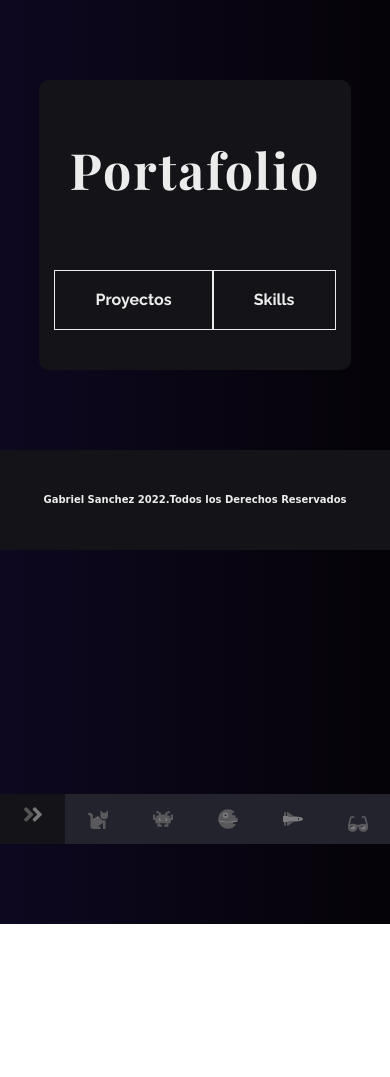
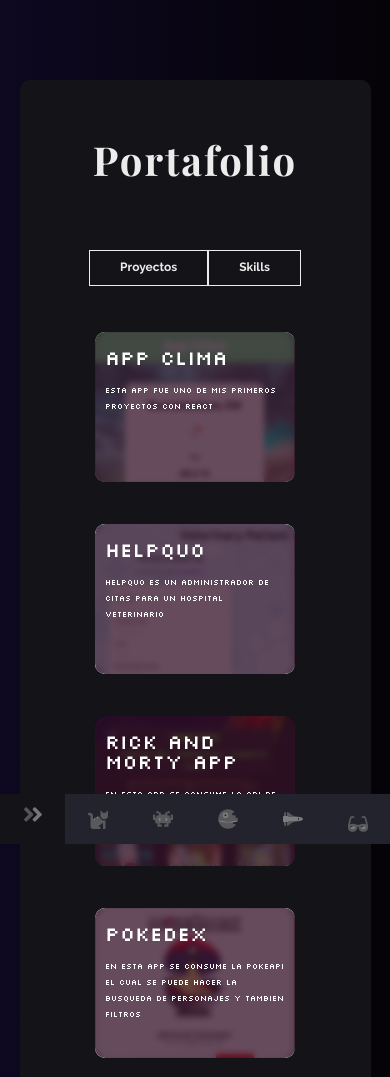
Before and after one commit to gabrielsanchez16/Portfolio-gabodev, a plain HTML site: page works.html in a window 390 px wide. Shown: the top 1077 px of the page. Before the commit the page ends 924 px from the top, so only its background shows below. Drawn offline with nearby package versions, Linux system fonts and the light colour scheme.

Commit message:
add portafolio

```diff
--- a/src/css/index.css
+++ b/src/css/index.css
@@ -616,25 +616,127 @@ font-family: 'Silkscreen', cursive;
 
 .botones-show {
   display: flex;
-  justify-content: space-around;
+  justify-content: center;
 }
 
 .botones-show input {
   background-color: var(--bg-secondary);
   border: 0.1rem solid var(--text-secondary);
   padding: 2rem 4rem;
+  margin: 4rem 0;
   font-weight: 600;
   color: var(--text-secondary);
   cursor: pointer;
 }
 
+.container-proyectos {
+  display: flex;
+  justify-content: center;
+  gap: 1rem;
+  flex-wrap: wrap;
+}
+.container-proyectos figure{
+  position: relative;
+  overflow: hidden;
+  width: 30rem;
+  height: 25rem;
+  border-radius: 1rem;
+}
+.container-proyectos img {
+  height: 100%;
+  transition: all 0.5s ease-in-out;
+}
 
+.capa{
+  position: absolute;
+  width: 100%;
+  color: var(--bg-primary);
+  font-family: 'Lato', sans-serif;
+  font-family: 'Silkscreen', cursive;
+  height: 100%;
+  font-size: 1.3rem;
+  top: 0;
+  padding: 0 1rem;
+  backdrop-filter: blur(10px);
+  background-color: #9b3575c9;
+  transition: all 0.5s ease-in-out;
+  visibility: hidden;
+  opacity: 0;
+}
 
+.capa h3 {
+  font-family: 'Lato', sans-serif;
+  font-family: 'Silkscreen', cursive;
+  font-size: 2rem;
+}
+
+.container-proyectos figure:hover  .capa {
+  opacity: 1;
+  visibility: visible;
+}
+.container-proyectos figure:hover  img {
+  transform: scale(1.3);
+}
 
 
 
 /* Small screens */
 @media only screen and (max-width: 600px) {
+
+  /*  Works    */
+
+
+.works {
+
+  width: 90%;
+
+}
+.works h1 {
+  letter-spacing: 0.2rem;
+  font-size: 4rem;
+}
+
+
+.botones-show input {
+  font-size: 1.2rem;
+  padding: 1rem 3rem;
+  margin: 0 0 3rem;
+}
+
+.container-proyectos figure{
+  position: relative;
+  overflow: hidden;
+  width: 20rem;
+  height: 15rem;
+  border-radius: 1rem;
+}
+.container-proyectos img {
+  height: 100%;
+  transition: all 0.5s ease-in-out;
+}
+
+.capa{
+  font-size: 0.8rem;
+  top: 0;
+  opacity: 1;
+  visibility: visible;
+  padding: 0 1rem;
+  color: #ffff;
+  backdrop-filter: blur(3px);
+  background-color: #351027c0;
+}
+
+.capa h3 {
+  font-family: 'Lato', sans-serif;
+  font-family: 'Silkscreen', cursive;
+  font-size: 2rem;
+  font-weight: 400;
+  line-height: 2rem;
+  margin: 1.5rem 0;
+
+}
+
+
   .titulo-sobre h2{
     margin: 0;
     font-size: 3rem;
--- a/works.html
+++ b/works.html
@@ -12,6 +12,11 @@
     <link
         href="https://fonts.googleapis.com/css2?family=Playfair+Display:wght@700&family=Raleway:wght@400;700;900&display=swap"
         rel="stylesheet" />
+    <link rel="preconnect" href="https://fonts.googleapis.com">
+    <link rel="preconnect" href="https://fonts.gstatic.com" crossorigin>
+    <link
+        href="https://fonts.googleapis.com/css2?family=Lato:wght@400;700;900&family=Silkscreen:wght@400;700&display=swap"
+        rel="stylesheet">
     <link rel="stylesheet" href="./src/css/index.css">
     <link rel="icon" href="./src/img/hacker (1).png">
     <title>Gabriel Sanchez | Works</title>
@@ -159,11 +164,71 @@
             <input id="proyectos" type="button" value="Proyectos">
             <input id="skills" type="button" value="Skills">
         </div>
-        <div class="container-proyectos">
+        <div class="container-skills">
 
         </div>
-        <div class="container-skills">
+        <div class="container-proyectos">
+            <div>
+                <figure>
+                    <a href="https://climaapp-by-gabrieldev.netlify.app/" target="_blank">
+                        <img src="./src/img/climaApp.png" alt="">
+                        <div class="capa">
+                            <h3>App Clima</h3>
+                            <p>Esta app fue uno de mis primeros proyectos con React</p>
+                        </div>
+                    </a>
 
+                </figure>
+            </div>
+            <div>
+                <figure>
+                    <a href="https://help-quo-gabo-dev.netlify.app/" target="_blank">
+                        <img src="./src/img/helpquo.png" alt="helpquo">
+                        <div class="capa">
+                            <h3>HelpQuo</h3>
+                            <p>HelpQuo es un administrador de citas para un hospital veterinario</p>
+                        </div>
+                    </a>
+
+                </figure>
+            </div>
+            <div>
+                <figure>
+                    <a href="https://rick-and-morty-gabrieldev.netlify.app/" target="_blank">
+                        <img src="./src/img/rickAndMorty.png" alt="rickAndMorty">
+                        <div class="capa">
+                            <h3>Rick and Morty APP</h3>
+                            <p>En esta app se consume la API de rickAndMorty el cual se puede hacer la busqueda de
+                                personajes</p>
+                        </div>
+                    </a>
+
+                </figure>
+            </div>
+            <div>
+                <figure>
+                    <a href="https://climaapp-by-gabrieldev.netlify.app/" target="_blank">
+                        <img src="./src/img/pokedex.png" alt="">
+                        <div class="capa">
+                            <h3>Pokedex</h3>
+                            <p>En esta app se consume la PokeAPI el cual se puede hacer la busqueda de personajes y
+                                tambien filtros</p>
+                        </div>
+                    </a>
+
+                </figure>
+            </div>
+            <div>
+                <figure>
+                    <a href="https://climaapp-by-gabrieldev.netlify.app/" target="_blank">
+                        <img src="./src/img/climaApp.png" alt="">
+                        <div class="capa">
+                            <h3>Bienes Raices Turin</h3>
+                            <p>Un proyecto Full-Stack que consiste en una app de venta de Bienes Raices</p>
+                        </div>
+                    </a>
+                </figure>
+            </div>
         </div>
     </div>
     <footer>
```
Also changed, not shown: src/img/climaApp.png (added), src/img/helpquo.png (added), src/img/pokedex.png (added), src/img/rickAndMorty.png (added).
